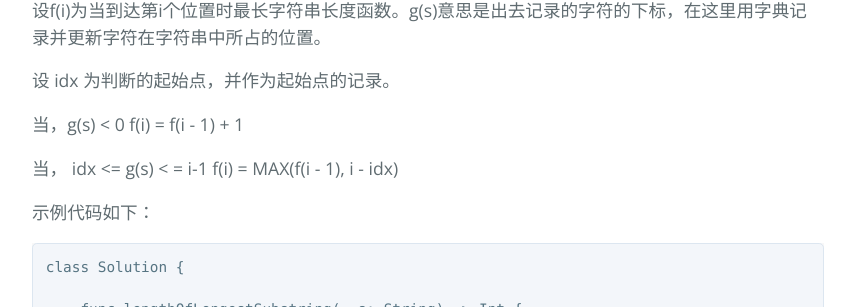
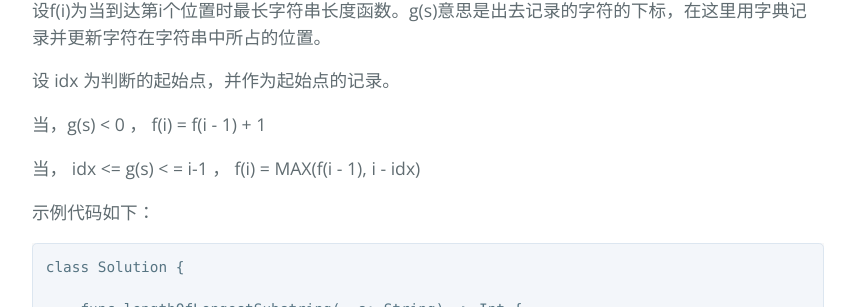
Before and after one commit to lihui1314/lihui1314.github.io, a Jekyll site: the page built from _posts/2020-09-05-动态规划.md, in a window 1280 px wide and 900 px high, scrolled down 2717 px. Shown: the part 148-455 px from the top of the window, without its empty margins (232-1087 px from the left). Built offline with Jekyll 4.4.1, drawn with Linux system fonts in a browser that asks for light colours.

Commit message:
no message

```diff
--- a/_posts/2020-09-05-动态规划.md
+++ b/_posts/2020-09-05-动态规划.md
@@ -123,9 +123,9 @@ excerpt: "(Dynamic Programming，DP)是运筹学的一个分支，是求解决
 
     设 idx 为判断的起始点，并作为起始点的记录。
 
-    当，g(s) < 0                    f(i) = f(i - 1) + 1
+    当，g(s) < 0 ，                   f(i) = f(i - 1) + 1
 
-    当， idx <= g(s) < = i-1           f(i) = MAX(f(i - 1), i - idx)
+    当， idx <= g(s) < = i-1 ，          f(i) = MAX(f(i - 1), i - idx)
 
 
 
```
